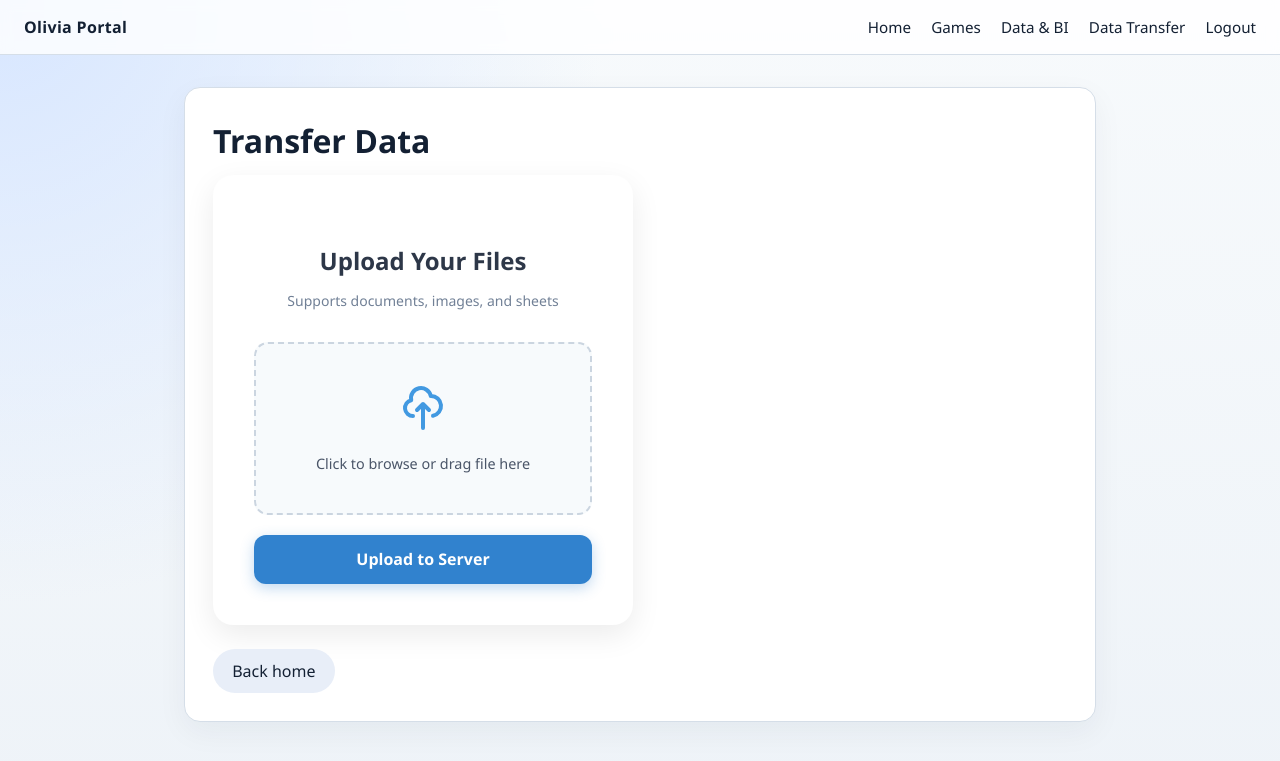
After one commit to oliviayclam/mini_project_of_python, a Flask app: page /transfer in a window 1280 px wide. The commit adds this page. Shown: the top 761 px of the page. Run offline with Flask 3, Linux system fonts and the light colour scheme; the visitor is signed in with stand-in values (Sample User, id 1).

Commit message:
create a new page for upload file

```diff
--- /dev/null
+++ b/PythonTestProject/OliviaPortal/data_transfer/upload_file.py
@@ -0,0 +1,17 @@
+from datetime import datetime
+from pathlib import Path
+import os
+
+DATA_DIR = Path(__file__).resolve().parent.parent / "data"
+REPORTS_DIR = DATA_DIR / "uploaded_file"
+# Allowed file extensions (Optional: modify based on your needs)
+ALLOWED_EXTENSIONS = {'txt', 'pdf', 'png', 'jpg', 'jpeg', 'csv', 'xlsx'}
+
+def upload_file() -> Path:
+    REPORTS_DIR.mkdir(parents=True, exist_ok=True)
+    path = REPORTS_DIR
+    return path
+
+def allowed_file(filename):
+    return '.' in filename and filename.rsplit('.', 1)[1].lower() in ALLOWED_EXTENSIONS# Create the folder if it doesn't exist yet
+os.makedirs(REPORTS_DIR, exist_ok=True)
--- a/PythonTestProject/OliviaPortal/web/app.py
+++ b/PythonTestProject/OliviaPortal/web/app.py
@@ -11,7 +11,7 @@ Login: olivia / 1234
 import random
 import sys
 from pathlib import Path
-
+import os
 from flask import (
     Flask,
     redirect,
@@ -20,7 +20,9 @@ from flask import (
     send_from_directory,
     session,
     url_for,
+    flash
 )
+from werkzeug.utils import secure_filename
 
 # Allow importing auth + bi from the parent OliviaPortal folder
 ROOT = Path(__file__).resolve().parent.parent
@@ -33,9 +35,21 @@ from bi.load_data import load_rows  # noqa: E402
 from bi.report import export_report  # noqa: E402
 from bi.summary import category_totals, overall_stats  # noqa: E402
 from games.digit_guessing import generate_num, no_duplicates,get_digits,num_of_bulls_cows  # noqa: E402
+from data_transfer.upload_file import upload_file,allowed_file # noqa: E402
 
 app = Flask(__name__)
 app.secret_key = "olivia-portal-dev-only-change-me-v2"
+# Set the upload path to: project_folder/data/uploaded_file
+# os.path.join(BASE_DIR, 'data', 'uploaded_file'): Dynamically constructs the path across Windows, macOS, or Linux without hardcoding slash directions (/ vs \).
+# BASE_DIR = os.path.dirname(os.path.abspath(__file__))
+# UPLOAD_FOLDER = os.path.join(BASE_DIR, 'data', 'uploaded_file')
+
+# app.config['UPLOAD_FOLDER'] = UPLOAD_FOLDER
+
+# os.makedirs(..., exist_ok=True): Automatically creates the parent data folder and the nested uploaded_file subfolder at the same time if they don't already exist.
+# os.makedirs(UPLOAD_FOLDER, exist_ok=True)
+
+
 
 
 def login_required(view):
@@ -248,6 +262,43 @@ def bi():
     )
 
 
+@app.route("/transfer", methods=["POST","GET"])
+@login_required
+def transfer():
+    if request.method == "GET":
+    # If GET request, render page as normal
+        return render_template(
+            "transfer.html",
+            username=session["username"]
+        )
+    else:
+        path = upload_file()
+        # Check if the post request has the file part
+        if 'file' not in request.files:
+            flash('No file part selected')
+            return redirect(request.url)
+
+        file = request.files['file']
+
+        # If user submits without selecting a file
+        if file.filename == '':
+            flash('No selected file')
+            return redirect(request.url)
+
+        # Validate and save file
+        # Never trust user - supplied filenames directly! Always use secure_filename()
+        # to prevent path traversal vulnerabilities
+        if file and allowed_file(file.filename):
+            filename = secure_filename(file.filename)
+            file_path = os.path.join(path, filename)
+            file.save(file_path)
+
+            flash(f'File "{filename}" uploaded successfully!')
+            return redirect(url_for('transfer'))
+        else:
+            flash('File type not allowed')
+            return redirect(request.url)
+
 @app.route("/charts/<path:filename>")
 @login_required
 def chart_file(filename):
--- a/PythonTestProject/OliviaPortal/web/static/style.css
+++ b/PythonTestProject/OliviaPortal/web/static/style.css
@@ -136,3 +136,103 @@ pre {
   .top { flex-direction: column; align-items: flex-start; gap: 0.75rem; }
   nav a { margin-left: 0; margin-right: 0.9rem; }
 }
+
+/* Upload Container Card */
+.upload-card {
+    background: #ffffff;
+    padding: 2.5rem;
+    border-radius: 20px;
+    box-shadow: 0 10px 30px rgba(0, 0, 0, 0.08);
+    width: 100%;
+    max-width: 420px;
+    text-align: center;
+    border: 1px solid rgba(255, 255, 255, 0.8);
+}
+
+.upload-card h2 {
+    color: #2d3748;
+    font-size: 1.5rem;
+    margin-bottom: 0.5rem;
+    font-weight: 700;
+}
+
+.upload-card p {
+    color: #718096;
+    font-size: 0.875rem;
+    margin-bottom: 2rem;
+}
+
+/* Form Layout */
+.upload-form {
+    display: flex;
+    flex-direction: column;
+    gap: 1.25rem;
+}
+
+/* The Designed Drag & Drop Dropzone */
+.dropzone-label {
+    display: flex;
+    flex-direction: column;
+    align-items: center;
+    justify-content: center;
+    border: 2px dashed #cbd5e0;
+    background-color: #f7fafc;
+    border-radius: 14px;
+    padding: 2.5rem 1.5rem;
+    cursor: pointer;
+    transition: all 0.3s ease;
+}
+
+/* Dropzone Hover Effects */
+.dropzone-label:hover {
+    border-color: #4299e1;
+    background-color: #ebf8ff;
+}
+
+/* Animated Cloud Icon */
+.upload-icon {
+    width: 48px;
+    height: 48px;
+    stroke: #4299e1;
+    margin-bottom: 1rem;
+    transition: transform 0.3s cubic-bezier(0.175, 0.885, 0.32, 1.275);
+}
+
+.dropzone-label:hover .upload-icon {
+    transform: translateY(-5px) scale(1.05);
+}
+
+.dropzone-text {
+    font-size: 0.9rem;
+    color: #4a5568;
+    font-weight: 500;
+}
+
+/* Hide the ugly default file input button */
+.hidden-input {
+    display: none;
+}
+
+/* Elegant Upload Button */
+.submit-btn {
+    background-color: #3182ce;
+    color: white;
+    font-size: 1rem;
+    font-weight: 600;
+    padding: 0.85rem;
+    border: none;
+    border-radius: 12px;
+    cursor: pointer;
+    box-shadow: 0 4px 14px rgba(49, 130, 206, 0.3);
+    transition: all 0.2s ease;
+}
+
+.submit-btn:hover {
+    background-color: #2b6cb0;
+    box-shadow: 0 6px 20px rgba(49, 130, 206, 0.4);
+    transform: translateY(-1px);
+}
+
+.submit-btn:active {
+    transform: translateY(1px);
+}
--- a/PythonTestProject/OliviaPortal/web/templates/base.html
+++ b/PythonTestProject/OliviaPortal/web/templates/base.html
@@ -14,6 +14,7 @@
       <a href="{{ url_for('home') }}">Home</a>
       <a href="{{ url_for('games') }}">Games</a>
       <a href="{{ url_for('bi') }}">Data &amp; BI</a>
+      <a href="{{ url_for('transfer') }}">Data Transfer</a>
       <a href="{{ url_for('logout') }}">Logout</a>
     </nav>
     {% endif %}
--- a/PythonTestProject/OliviaPortal/web/templates/home.html
+++ b/PythonTestProject/OliviaPortal/web/templates/home.html
@@ -8,6 +8,7 @@
   <div class="actions">
     <a class="btn" href="{{ url_for('games') }}">Games</a>
     <a class="btn secondary" href="{{ url_for('bi') }}">Data &amp; BI</a>
+    <a class="btn secondary" href="{{ url_for('transfer') }}">Data Transfer</a>
   </div>
 </section>
 {% endblock %}
--- /dev/null
+++ b/PythonTestProject/OliviaPortal/web/templates/transfer.html
@@ -0,0 +1,30 @@
+{% extends "base.html" %}
+{% block title %}Transfer Data — Olivia Portal{% endblock %}
+{% block content %}
+<section class="panel">
+  <h1>Transfer Data</h1>
+
+  <div class="upload-card">
+        <h2>Upload Your Files</h2>
+        <p>Supports documents, images, and sheets</p>
+
+        <form action="{{ url_for('transfer') }}" method="POST" enctype="multipart/form-data" class="upload-form">
+            <!-- Dropzone Label -->
+            <label class="dropzone-label">
+                <!-- SVG Cloud Icon -->
+                <svg class="upload-icon" fill="none" stroke="currentColor" viewBox="0 0 24 24" xmlns="http://w3.org">
+                    <path stroke-linecap="round" stroke-linejoin="round" stroke-width="2" d="M7 16a4 4 0 01-.88-7.903A5 5 0 1115.9 6L16 6a5 5 0 011 9.9M15 13l-3-3m0 0l-3 3m3-3v12"></path>
+                </svg>
+                <span class="dropzone-text">Click to browse or drag file here</span>
+
+                <!-- Actual Hidden Input -->
+                <input type="file" name="file" class="hidden-input" required />
+            </label>
+
+            <button type="submit" class="submit-btn">Upload to Server</button>
+        </form>
+    </div>
+
+  <a class="btn secondary" href="{{ url_for('home') }}" style="margin-top:1.5rem">Back home</a>
+</section>
+{% endblock %}
```
Also changed, not shown: 1 other file.
